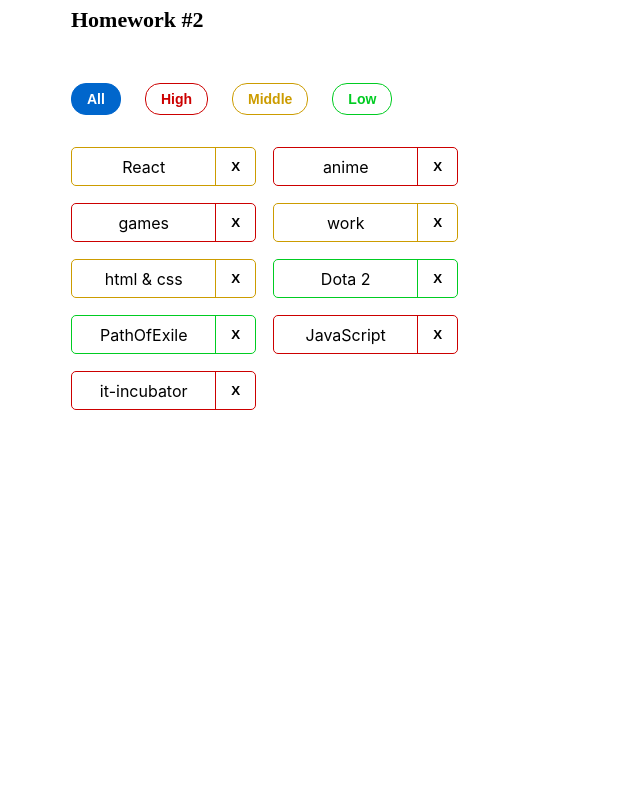
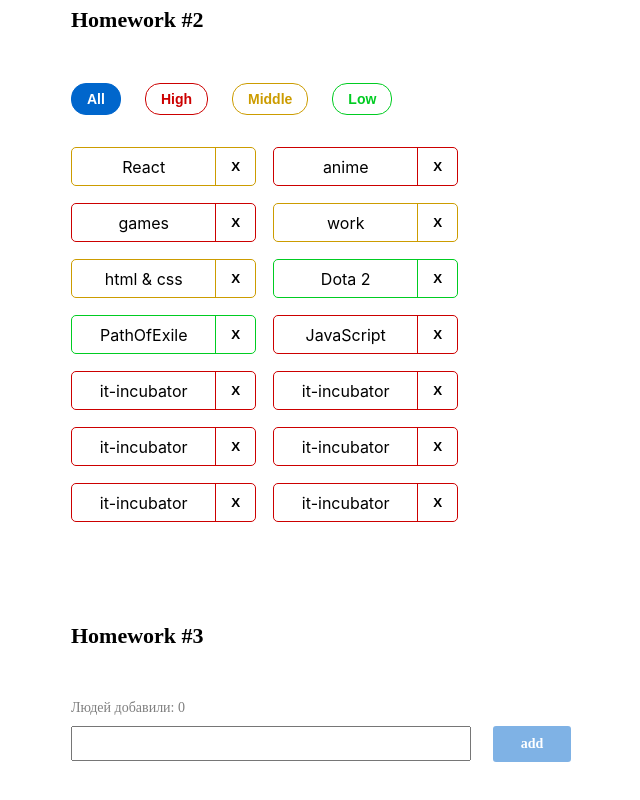
Before and after one commit to Gl7808/HomeWork, a React (Create React App) app: page / in a window 1280 px wide. Shown: the part 575-1375 px from the top of the page, without its empty margins (29-669 px from the left). Before the commit the page ends 1085 px from the top, so only its background shows below. Built offline with nearby package versions, Linux system fonts and the light colour scheme.

Commit message:
HOMEWORK #3 IS DONE

```diff
--- a/src/s1-main/App.tsx
+++ b/src/s1-main/App.tsx
@@ -2,6 +2,7 @@
 import s from './App.module.css'
 import HW1 from '../s2-homeworks/hw01/HW1'
 import HW2 from "../s2-homeworks/hw02/HW2";
+import HW3 from "../s2-homeworks/hw03/HW3";
 
 function App() {
     return (
@@ -9,7 +10,7 @@
             <HW1/>
             {/*раскомментировать по ходу выполнения*/}
             <HW2/>
-            {/*<HW3/>*/}
+            <HW3/>
             {/*<HW4/>*/}
 
             {/*при выполнении дз 5 и более - закомментировать здесь дз 1-4, так как они есть внутри дз 5*/}
--- a/src/s2-homeworks/hw02/HW2.tsx
+++ b/src/s2-homeworks/hw02/HW2.tsx
@@ -36,7 +36,12 @@
     {_id: 6, name: 'Dota 2', priority: 'low'},
     {_id: 7, name: 'PathOfExile', priority: 'low'},
     {_id: 8, name: 'JavaScript', priority: 'high'},
-    {_id: 9, name: 'it-incubator', priority: 'high'}
+    {_id: 9, name: 'it-incubator', priority: 'high'},
+    {_id: 10, name: 'it-incubator', priority: 'high'},
+    {_id: 11, name: 'it-incubator', priority: 'high'},
+    {_id: 12, name: 'it-incubator', priority: 'high'},
+    {_id: 13, name: 'it-incubator', priority: 'high'},
+    {_id: 14, name: 'it-incubator', priority: 'high'},
 ]
 
 // pure helper functions
--- a/src/s2-homeworks/hw03/Greeting.module.css
+++ b/src/s2-homeworks/hw03/Greeting.module.css
@@ -1,13 +1,22 @@
 .greetingForm {
+    display: flex;
+    flex-direction: column;
+    gap: 10px;
 }
 
 .inputAndButtonContainer {
+    display: flex;
+    justify-content: space-between;
+    width: 500px;
 }
 
 .error {
+    color: #CC0000;
 }
 
 .input {
+    width: 400px;
+    height: 35px;
 }
 
 .input:focus {
@@ -17,19 +26,56 @@
 }
 
 .button {
+    width: 78px;
+    height: 36px;
+    border-radius: 3px;
+    background: #0066CC;
+    font-family: 'Montserrat';
+    font-style: normal;
+    font-weight: 600;
+    font-size: 14px;
+    line-height: 20px;
+    /* identical to box height, or 143% */
+
+
+    /* Light /140 */
+
+    color: #FFFFFF;
+    border:none;
 }
 
 .button:focus {
+    opacity: 1;
 }
 
 .button:active {
+    opacity: 1;
 }
 
 .button:disabled {
+    opacity: 0.5;
 }
 
 .text {
+    font-family: 'Montserrat';
+    font-style: normal;
+    font-weight: 400;
+    font-size: 14px;
+    line-height: 17px;
+    /* identical to box height */
+
+
+    color: rgba(0, 0, 0, 0.5);
 }
 
 .greeting {
+    font-family: 'Montserrat';
+    font-style: normal;
+    font-weight: 500;
+    font-size: 14px;
+    line-height: 17px;
+    /* identical to box height */
+
+
+    color: #000000;
 }
--- a/src/s2-homeworks/hw03/Greeting.tsx
+++ b/src/s2-homeworks/hw03/Greeting.tsx
@@ -2,14 +2,14 @@
 import s from './Greeting.module.css'
 
 type GreetingPropsType = {
-    name: any // need to fix any
-    setNameCallback: any // need to fix any
-    addUser: any // need to fix any
-    onBlur: any // need to fix any
-    onEnter: any // need to fix any
-    error: any // need to fix any
-    totalUsers: any // need to fix any
-    lastUserName?: any // need to fix any
+    name: string // need to fix any
+    setNameCallback: (x: any) => void // need to fix any
+    addUser: (x: any) => void // need to fix any
+    onBlur: (x: any) => void // need to fix any
+    onEnter: (x: any) => void // need to fix any
+    error: string // need to fix any
+    totalUsers: number // need to fix any
+    lastUserName?: string // need to fix any
 }
 
 // презентационная компонента (для верстальщика)
@@ -25,7 +25,7 @@
         lastUserName,
     } // деструктуризация пропсов
 ) => {
-    const inputClass = s.errorInput // need to fix with (?:)
+    const inputClass = error ? s.errorInput : s.input// need to fix with (?:)
 
     return (
         <div id={'hw3-form'} className={s.greetingForm}>
--- a/src/s2-homeworks/hw03/GreetingContainer.tsx
+++ b/src/s2-homeworks/hw03/GreetingContainer.tsx
@@ -3,18 +3,29 @@
 import { UserType } from './HW3'
 
 type GreetingContainerPropsType = {
-    users: any // need to fix any
-    addUserCallback: any // need to fix any
+    users: Array<UserType> // need to fix any
+    addUserCallback: (name: string) => void // need to fix any
 }
 
-export const pureAddUser = (name: any, setError: any, setName: any, addUserCallback: any) => {
-    // если имя пустое - показать ошибку, иначе - добавить юзера и очистить инпут
+export const pureAddUser = (name: string, setError: (error:string)=>void, setName: (name:string)=>void, addUserCallback: (name:string)=>void) => {
+    if(name.trim() === ''){
+        setError('Ошибка! Введите имя!')
+    } else {
+        addUserCallback(name)
+        setName("")
+    }
 }
 
-export const pureOnBlur = (name: any, setError: any) => { // если имя пустое - показать ошибку
+export const pureOnBlur = (name: string, setError: (name:string)=>void) => { // если имя пустое - показать ошибку
+    if (name.trim() === ''){
+        setError('Ошибка! Поле пустое!')
+    }
 }
 
-export const pureOnEnter = (e: any, addUser: any) => { // если нажата кнопка Enter - добавить
+export const pureOnEnter = (e: KeyboardEvent<HTMLInputElement>, addUser: () => void) => { // если нажата кнопка Enter - добавить
+    if (e.key === 'Enter') {
+        addUser()
+    }
 }
 
 // более простой и понятный для новичков
@@ -26,12 +37,11 @@
     addUserCallback,
 }) => {
     // деструктуризация пропсов
-    const [name, setName] = useState<any>('') // need to fix any
-    const [error, setError] = useState<any>('') // need to fix any
+    const [name, setName] = useState<string>('') // need to fix any
+    const [error, setError] = useState<string>('') // need to fix any
 
-    const setNameCallback = (e: any) => { // need to fix any
-        setName('some name') // need to fix
-
+    const setNameCallback = (e: ChangeEvent<HTMLInputElement>) => { // need to fix any
+        setName(e.currentTarget.value) // need to fix
         error && setError('')
     }
     const addUser = () => {
@@ -42,12 +52,15 @@
         pureOnBlur(name, setError)
     }
 
-    const onEnter = (e: any) => {
-        pureOnEnter(e, addUser)
+    const onEnter = (e: KeyboardEvent<HTMLInputElement>) => {
+        if(e.key === 'Enter') {
+            pureOnEnter(e, addUser)
+        }
+
     }
 
-    const totalUsers = 0 // need to fix
-    const lastUserName = 'some name' // need to fix
+    const totalUsers = users.length // need to fix
+    const lastUserName = users.length ? users[users.length - 1].name : '' // need to fix
 
     return (
         <Greeting
--- a/src/s2-homeworks/hw03/HW3.tsx
+++ b/src/s2-homeworks/hw03/HW3.tsx
@@ -19,20 +19,22 @@
 
 // types
 export type UserType = {
-    _id: any // need to fix any
-    name: any // need to fix any
+    _id: string // need to fix any
+    name: string // need to fix any
 }
 
-export const pureAddUserCallback = (name: any, setUsers: any, users: any) => { // need to fix any
+export const pureAddUserCallback = (name: string, setUsers: any, users: Array<UserType>) => { // need to fix any
     const user = { // need to fix
+        id: v1(),
+        name,
     }
     setUsers([...users, user])
 }
 
 const HW3 = () => {
-    const [users, setUsers] = useState<any>([]) // need to fix any
+    const [users, setUsers] = useState<UserType[]>([]) // need to fix any
 
-    const addUserCallback = (name: any) => { // need to fix any
+    const addUserCallback = (name: string) => { // need to fix any
         pureAddUserCallback(name, setUsers, users)
     }
 
```
